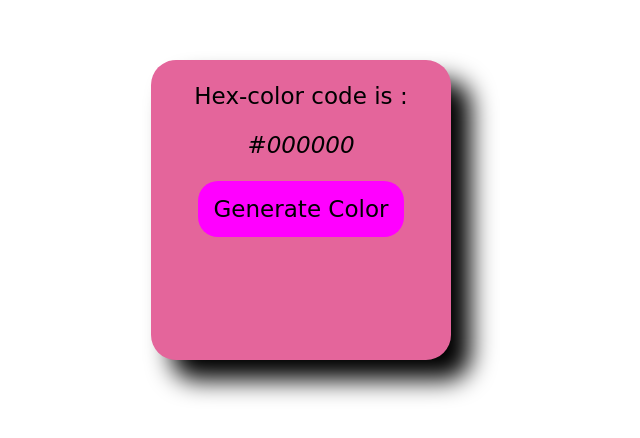
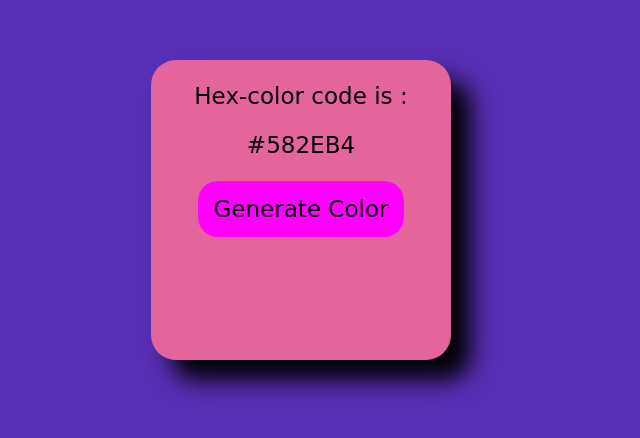
Before and after one commit to Josy216/hex-Color-Code-Generator, a plain HTML site: page index.html in a window 1280 px wide. Shown: the part 198-636 px from the top of the page, without its empty margins (339-979 px from the left). Drawn offline with Linux system fonts and the light colour scheme.

Commit message:
Update index.html

```diff
--- a/index.html
+++ b/index.html
@@ -59,6 +59,7 @@
 
             document.getElementsByTagName("body")[0].style.background = "#" + hexCode;
         }
+            window.addEventListener("load", GenerateColor);
     </script>
 </body>
 </html>
```
